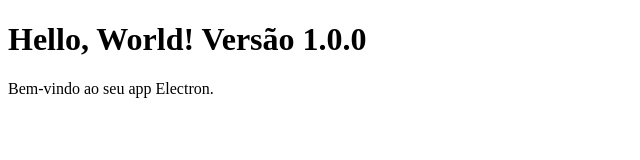
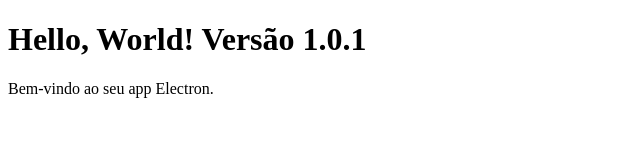
Before and after one commit to CharlesEdu07/electron-auto-update-test, an Electron app: page index.html in a window 800 px wide. Shown: the full height of the page, 0-640 px from the left. Drawn offline with Linux system fonts and the light colour scheme.

Commit message:
feat: version 1.0.1

```diff
--- a/index.html
+++ b/index.html
@@ -5,7 +5,7 @@
   <title>Hello Electron!</title>
 </head>
 <body>
-<h1>Hello, World! Versão 1.0.0</h1>
+<h1>Hello, World! Versão 1.0.1</h1>
 <p>Bem-vindo ao seu app Electron.</p>
 </body>
 </html>
```
